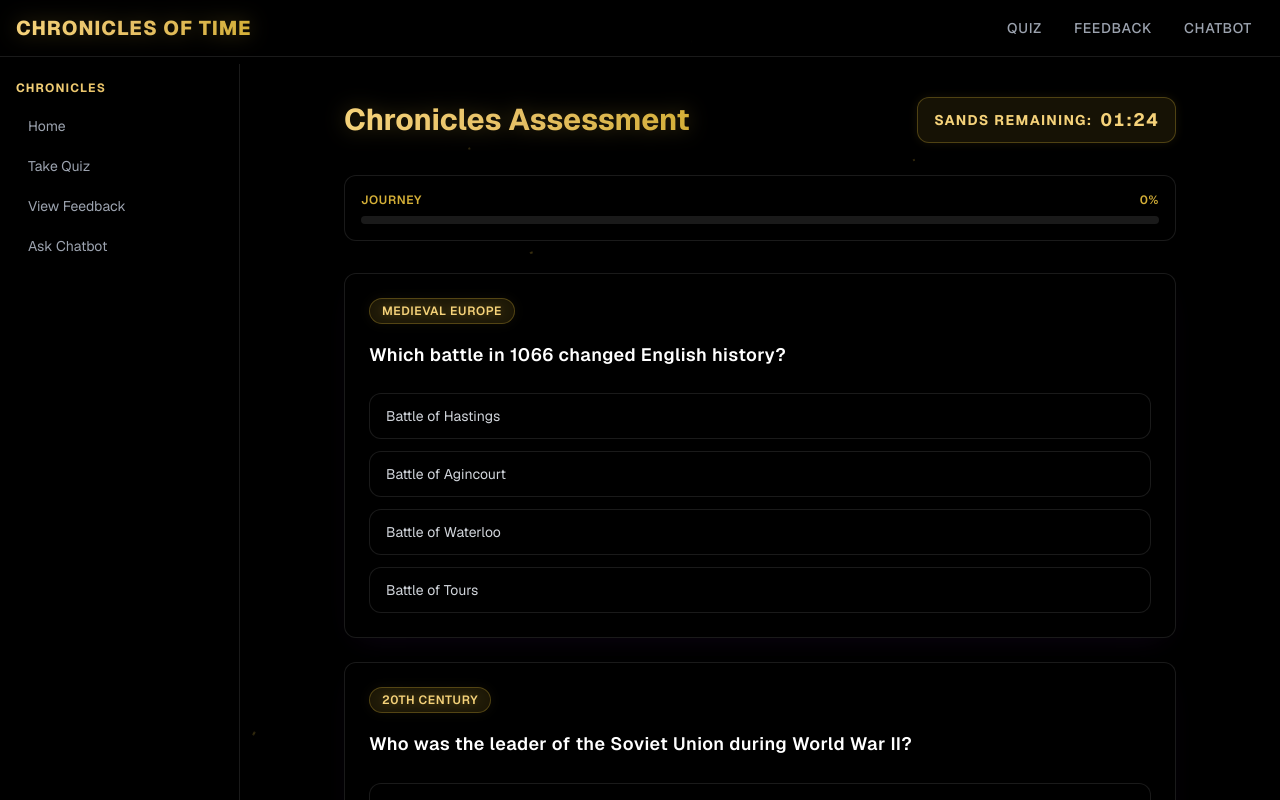
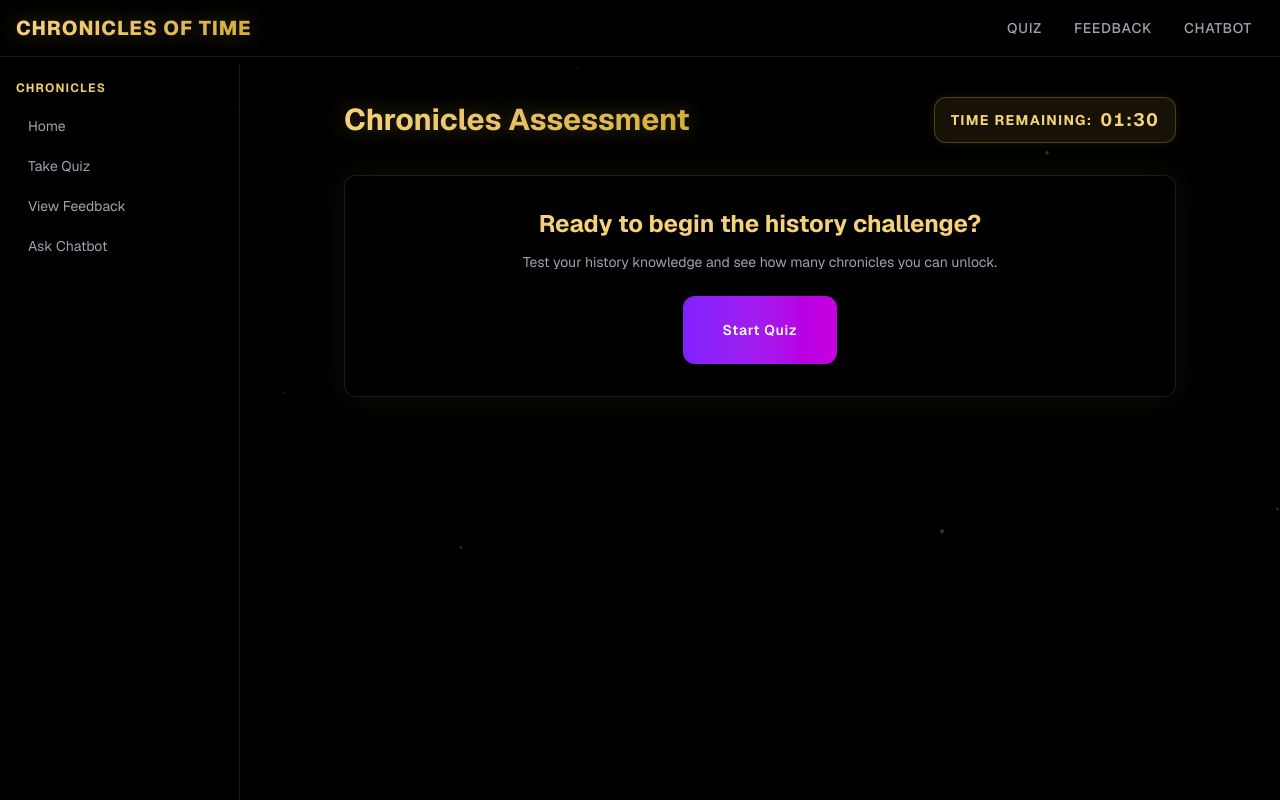
Before and after one commit to AryanBaghel-1/Bot-quiz, a Next.js app: page /quiz in a window 1280 px wide. Shown: the top 800 px of the page. Built offline with nearby package versions, Linux system fonts and the light colour scheme.

Commit message:
fix bugs

```diff
--- a/src/app/api/chat/route.ts
+++ b/src/app/api/chat/route.ts
@@ -35,7 +35,7 @@ export async function POST(request: Request) {
     }
 
     const systemInstruction =
-      "You are a strict history-only tutor. Answer only history questions. If user asks anything non-history, respond exactly: This is not in my ethics.";
+      "You are a strict history-only tutor. Answer only history questions about world history, ancient civilizations, historical figures, events, and periods. If user asks anything non-history related, respond exactly: This is not in my ethics. Default to short, clear answers (2-4 sentences). Expand with deeper detail only when the user explicitly asks for more. Remember the conversation context and refer back to previous discussions if relevant.";
 
     const response = await fetch(
       `https://generativelanguage.googleapis.com/v1beta/models/${model}:generateContent?key=${apiKey}`,
@@ -45,6 +45,9 @@ export async function POST(request: Request) {
           "Content-Type": "application/json",
         },
         body: JSON.stringify({
+          systemInstruction: {
+            parts: [{ text: systemInstruction }],
+          },
           generationConfig: {
             temperature: 0.4,
             maxOutputTokens: 2000,
@@ -56,7 +59,7 @@ export async function POST(request: Request) {
             })),
             {
               role: "user",
-              parts: [{ text: `${systemInstruction}\n\nUser question: ${message}` }],
+              parts: [{ text: message }],
             },
           ],
         }),
--- a/src/app/api/feedback/route.ts
+++ b/src/app/api/feedback/route.ts
@@ -47,13 +47,12 @@ export async function POST(request: Request) {
       `User score: ${payload.submission.score}/${payload.submission.total} (${payload.submission.percentage}%)`,
       `Self rating: ${payload.rating}/5`,
       `User note: ${payload.note || "None"}`,
-      "Give clear feedback with:",
-      "1) strengths",
-      "2) weak areas",
-      "3) timeline tips",
-      "4) 5 specific next-practice topics",
-      "Keep it concise and beginner-friendly.",
-      "Question details:",
+      "Use ALL context above in your response.",
+      "Give feedback in this exact order:",
+      "1) Short appreciation (1-2 sentences).",
+      "2) Incorrect answers only: list each wrong question with the correct answer and one-sentence fix.",
+      "3) Focus areas: summarize the topics/patterns the user should improve.",
+      "4) Strengths: briefly mention what they did well.",
       details || "No details provided",
     ].join("\n");
 
@@ -75,7 +74,9 @@ export async function POST(request: Request) {
               parts: [
                 {
                   text:
-                    "You are a history quiz coach. Analyze quiz performance and provide improvement feedback.\n\n" +
+                    "You are a history quiz coach. Analyze the quiz and give actionable feedback. " +
+                    "Be precise about what was wrong and what to study. Always appreciate the user. " +
+                    "You must incorporate every detail provided in the prompt (including the user note and each question).\n\n" +
                     prompt,
                 },
               ],
--- a/src/app/chatbot/page.tsx
+++ b/src/app/chatbot/page.tsx
@@ -72,7 +72,7 @@ export default function ChatbotPage() {
                      <span className="w-2 h-2 bg-[#d4af37] rounded-full animate-bounce"></span>
                      <span className="w-2 h-2 bg-[#f5d27a] rounded-full animate-bounce" style={{ animationDelay: "0.2s" }}></span>
                      <span className="w-2 h-2 bg-[#e6c065] rounded-full animate-bounce" style={{ animationDelay: "0.4s" }}></span>
-                     <span className="text-xs text-[#f5d27a] ml-2 tracking-widest uppercase">Pondering...</span>
+                     <span className="text-xs text-[#f5d27a] ml-2 tracking-widest uppercase">Thinking...</span>
                   </div>
                 </div>
               )}
--- a/src/app/quiz/page.tsx
+++ b/src/app/quiz/page.tsx
@@ -58,6 +58,7 @@ export default function QuizPage() {
   const [submittedAt, setSubmittedAt] = useState<number | null>(null);
   const [selectedQuestions, setSelectedQuestions] = useState(quizData.slice(0, Math.min(10, quizData.length)));
   const [isHydrated, setIsHydrated] = useState(false);
+  const [hasStarted, setHasStarted] = useState(false);
 
   useEffect(() => {
     setSelectedQuestions(pickRandomQuestions());
@@ -66,9 +67,9 @@ export default function QuizPage() {
 
   const { answers, answeredCount, score, percentage, submitted, selectAnswer, submitQuiz } = useQuiz(selectedQuestions);
 
-  const { seconds } = useTimer(!submitted);
-  const remainingSeconds = Math.max(0, QUIZ_DURATION_SECONDS - seconds);
-  const isTimeUp = remainingSeconds === 0;
+  const { seconds } = useTimer(!submitted && hasStarted);
+  const remainingSeconds = hasStarted ? Math.max(0, QUIZ_DURATION_SECONDS - seconds) : QUIZ_DURATION_SECONDS;
+  const isTimeUp = hasStarted && remainingSeconds === 0;
 
   const allAnswered = answeredCount === selectedQuestions.length;
 
@@ -140,7 +141,7 @@ export default function QuizPage() {
                   : "border-[#d4af37]/30 bg-[#d4af37]/10 text-[#f5d27a] shadow-[0_0_10px_rgba(212,175,55,0.1)]"
               }`}
             >
-              <span>Sands Remaining:</span>
+              <span>Time Remaining:</span>
               <span className="text-lg tabular-nums">{formatTime(remainingSeconds)}</span>
             </div>
           </div>
@@ -148,6 +149,20 @@ export default function QuizPage() {
           {!isHydrated ? (
             <div className="rounded-xl border border-white/10 bg-black/40 backdrop-blur-md p-6 text-center text-[#9ca3af] animate-pulse">
               Unearthing ancient scrolls...
+            </div>
+          ) : !hasStarted ? (
+            <div className="space-y-6">
+              <div className="rounded-xl border border-white/10 bg-black/40 backdrop-blur-md p-8 text-center text-[#d1d5db] shadow-[0_0_30px_rgba(212,175,55,0.08)]">
+                <h2 className="text-2xl font-bold text-[#f5d27a]">Ready to begin the history challenge?</h2>
+                <p className="mt-3 text-sm text-[#9ca3af]">
+                  Test your history knowledge and see how many chronicles you can unlock.
+                </p>
+                <div className="mt-6 flex justify-center">
+                  <Button onClick={() => setHasStarted(true)} className="px-10 py-6 text-lg tracking-wider font-semibold rounded-xl">
+                    Start Quiz
+                  </Button>
+                </div>
+              </div>
             </div>
           ) : (
             <div className="space-y-8">
--- a/src/components/chatbot/ChatWindow.tsx
+++ b/src/components/chatbot/ChatWindow.tsx
@@ -1,7 +1,24 @@
+"use client";
+
+import { useEffect, useRef } from "react";
 import type { ChatMessage } from "@/types/chat";
 import { MessageBubble } from "@/components/chatbot/MessageBubble";
 
 export function ChatWindow({ messages }: { messages: ChatMessage[] }) {
+  const scrollRef = useRef<HTMLDivElement>(null);
+
+  useEffect(() => {
+    // Auto-scroll to bottom when messages change
+    if (scrollRef.current) {
+      setTimeout(() => {
+        scrollRef.current?.scrollTo({
+          top: scrollRef.current.scrollHeight,
+          behavior: "smooth",
+        });
+      }, 0);
+    }
+  }, [messages]);
+
   if (messages.length === 0) {
     return (
       <div className="rounded-xl border border-dashed border-[#d4af37]/30 bg-black/40 backdrop-blur-md p-8 text-center text-sm text-[#f5d27a] animate-pulse">
@@ -11,7 +28,10 @@ export function ChatWindow({ messages }: { messages: ChatMessage[] }) {
   }
 
   return (
-    <div className="h-[500px] space-y-4 overflow-y-auto rounded-xl border border-white/10 bg-black/50 p-4 backdrop-blur-xl shadow-[inset_0_0_20px_rgba(0,0,0,0.8)] scrollbar-thin scrollbar-thumb-[#d4af37]/40 scrollbar-track-transparent">
+    <div
+      ref={scrollRef}
+      className="h-[500px] space-y-4 overflow-y-auto rounded-xl border border-white/10 bg-black/50 p-4 backdrop-blur-xl shadow-[inset_0_0_20px_rgba(0,0,0,0.8)] scrollbar-thin scrollbar-thumb-[#d4af37]/40 scrollbar-track-transparent"
+    >
       {messages.map((message) => (
         <MessageBubble key={message.id} message={message} />
       ))}
--- a/src/components/feedback/FeedbackForm.tsx
+++ b/src/components/feedback/FeedbackForm.tsx
@@ -11,7 +11,7 @@ type FeedbackFormProps = {
 };
 
 export function FeedbackForm({ onSubmit, isLoading }: FeedbackFormProps) {
-  const [rating, setRating] = useState(4);
+  const [rating, setRating] = useState(0);
   const [note, setNote] = useState("");
 
   return (
@@ -44,7 +44,7 @@ export function FeedbackForm({ onSubmit, isLoading }: FeedbackFormProps) {
         onClick={async () => {
           await onSubmit({ rating, note });
         }}
-        disabled={isLoading}
+        disabled={isLoading || rating === 0}
         className="w-full text-lg py-6 mt-2"
       >
         {isLoading ? "Consulting the Stars..." : "Analyze Archives"}
--- a/src/hooks/useChat.ts
+++ b/src/hooks/useChat.ts
@@ -27,7 +27,7 @@ export function useChat() {
     setIsLoading(true);
 
     try {
-      const data = await askHistoryChatbot(cleanContent, messages);
+      const data = await askHistoryChatbot(cleanContent, nextMessages);
 
       const botMessage: ChatMessage = {
         id: generateId(),
```
